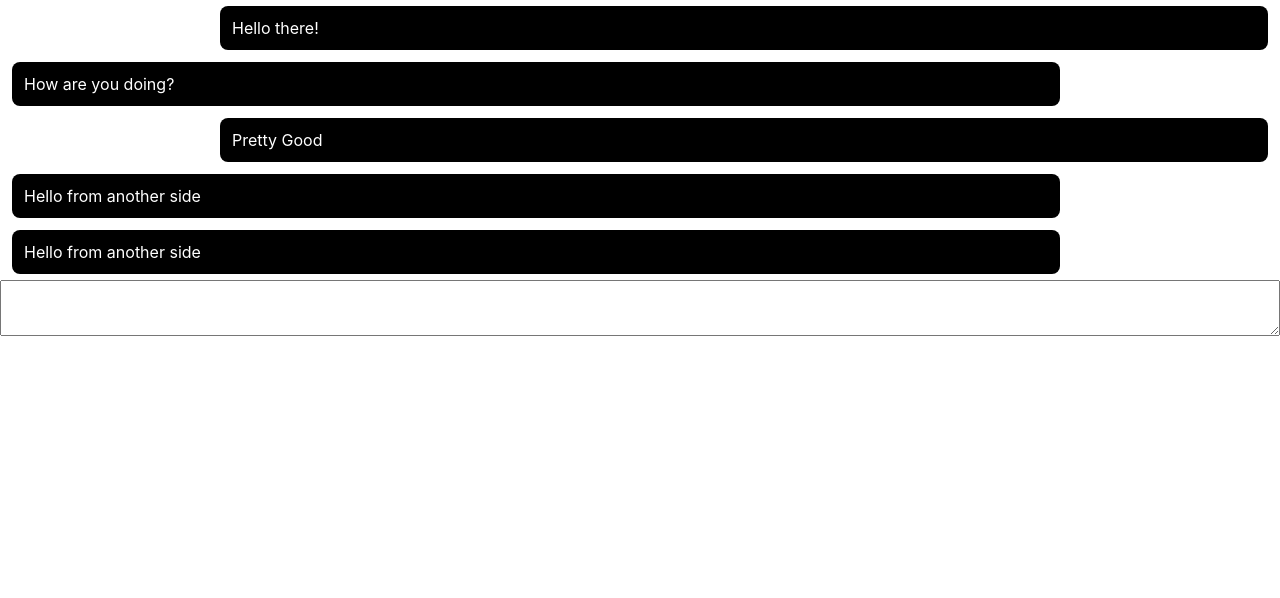
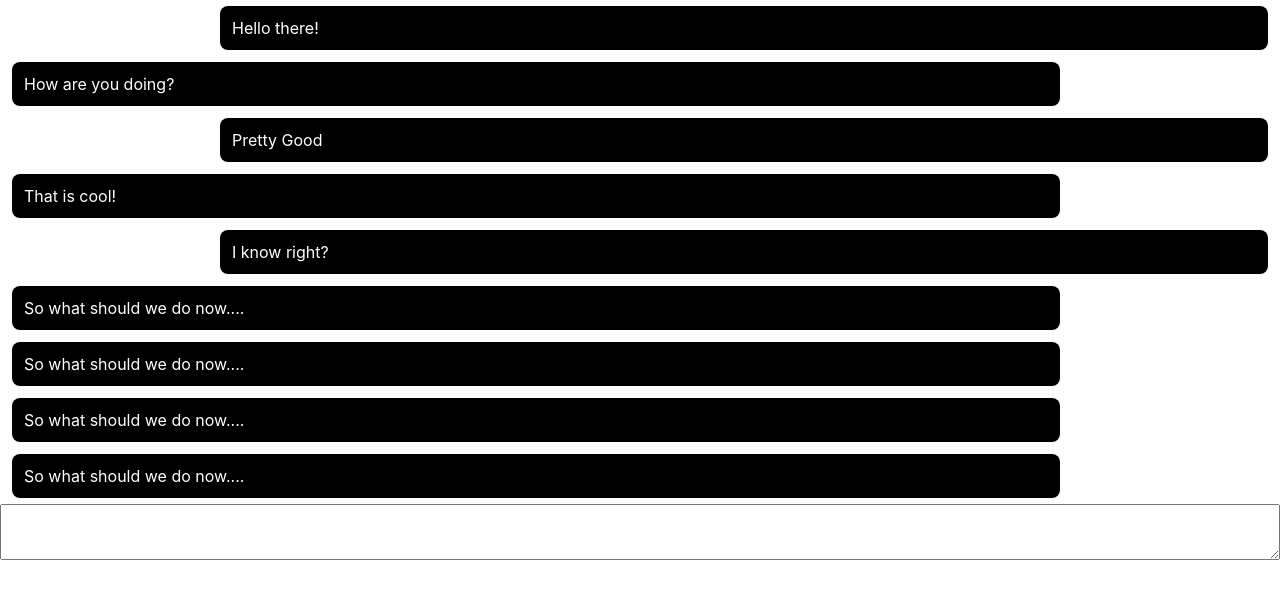
Before and after one commit to Max12345-ally/Whatsup, a React (Create React App) app: page / in a window 1280 px wide. Shown: the top 598 px of the page. Built offline with nearby package versions, Linux system fonts and the light colour scheme.

Commit message:
FakeMessages added

```diff
--- a/src/App.js
+++ b/src/App.js
@@ -1,7 +1,7 @@
 import React, {useState} from 'react';
 import {Message} from './Message';
 import {Input} from './Input';
-import {useFakeMessage} from './useFakeMessage';
+import {useFakeConvo} from './useFakeConvo';
 
 const initialMessages = [
   {id: 1, content: 'Hello there!', from: 'me'},
@@ -13,10 +13,11 @@ export const App = () => {
   let [messages, setMessages] = useState(initialMessages);
   let [currentMessage, setCurrentMessage] = useState('');
 
-  useFakeMessage({
-    setMessages,
-    message: 'Hello from another side',
-  });
+  // useFakeMessage({
+  //   setMessages,
+  //   message: 'Hello from another side',
+  // });
+  useFakeConvo(setMessages);
 
   return (
     <div style={styles.wrapper}>
--- a/src/index.js
+++ b/src/index.js
@@ -6,9 +6,9 @@ import reportWebVitals from './reportWebVitals';
 
 const root = ReactDOM.createRoot(document.getElementById('root'));
 root.render(
-  <React.StrictMode>
-    <App />
-  </React.StrictMode>
+  //<React.StrictMode>
+  <App />
+  //</React.StrictMode>
 );
 
 // If you want to start measuring performance in your app, pass a function
--- /dev/null
+++ b/src/useFakeConvo.js
@@ -0,0 +1,37 @@
+import {useFakeMessage} from './useFakeMessage';
+
+export const useFakeConvo = (setMessages) => {
+  useFakeMessage({setMessages, message: 'That is cool!', timeout: 1000});
+  useFakeMessage({
+    setMessages,
+    message: 'I know right?',
+    from: 'me',
+    timeout: 3000,
+  });
+
+  useFakeMessage({
+    setMessages,
+    message: 'So what should we do now....',
+  });
+  useFakeMessage({
+    setMessages,
+    message: 'So what should we do now....',
+  });
+
+  useFakeMessage({
+    setMessages,
+    message: 'So what should we do now....',
+  });
+
+  useFakeMessage({
+    setMessages,
+    message: 'So what should we do now....',
+  });
+
+  useFakeMessage({
+    setMessages,
+    message: 'I guess we should test scroll positioning',
+    from: 'me',
+    timeout: 9000,
+  });
+};
```
